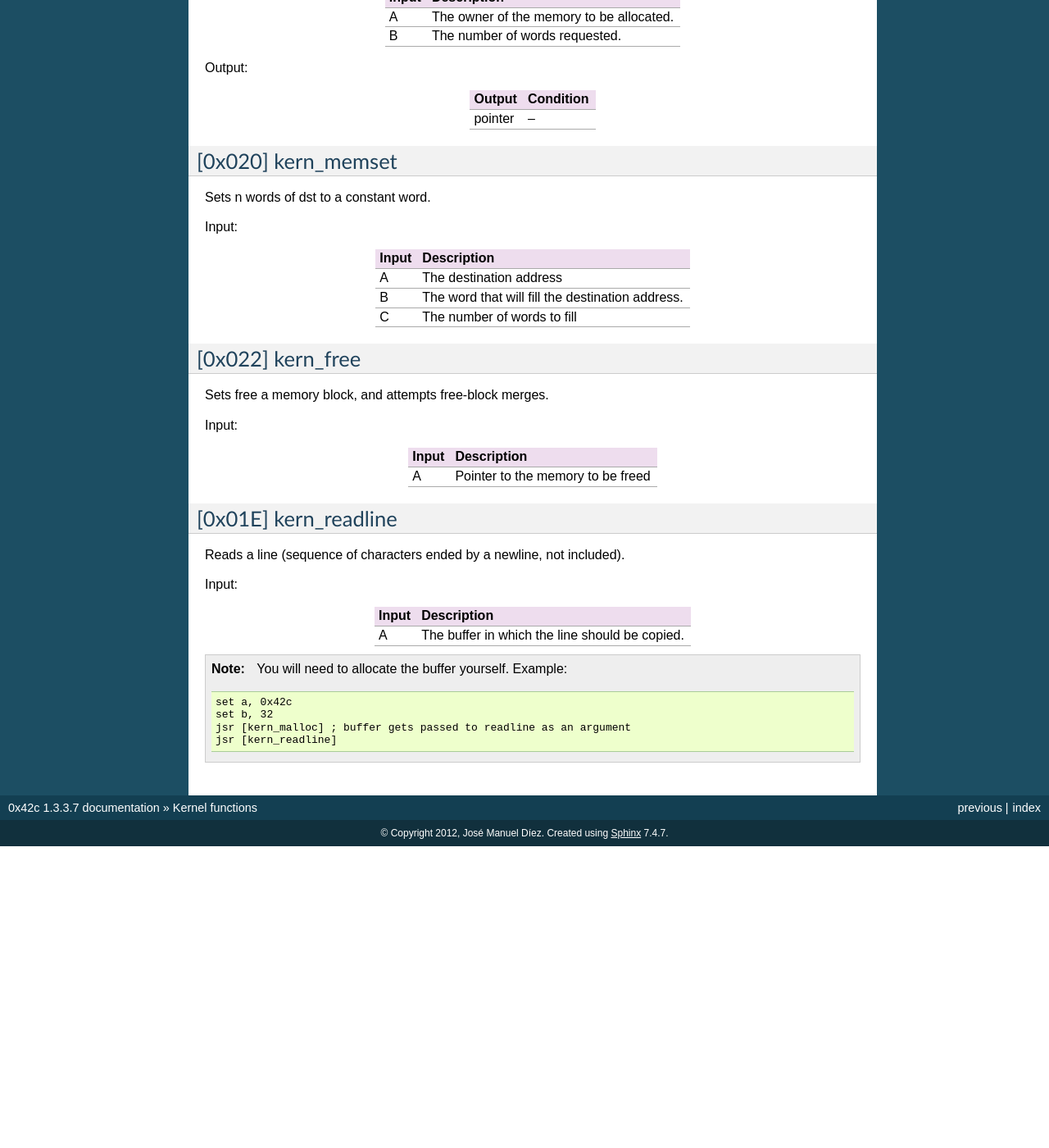
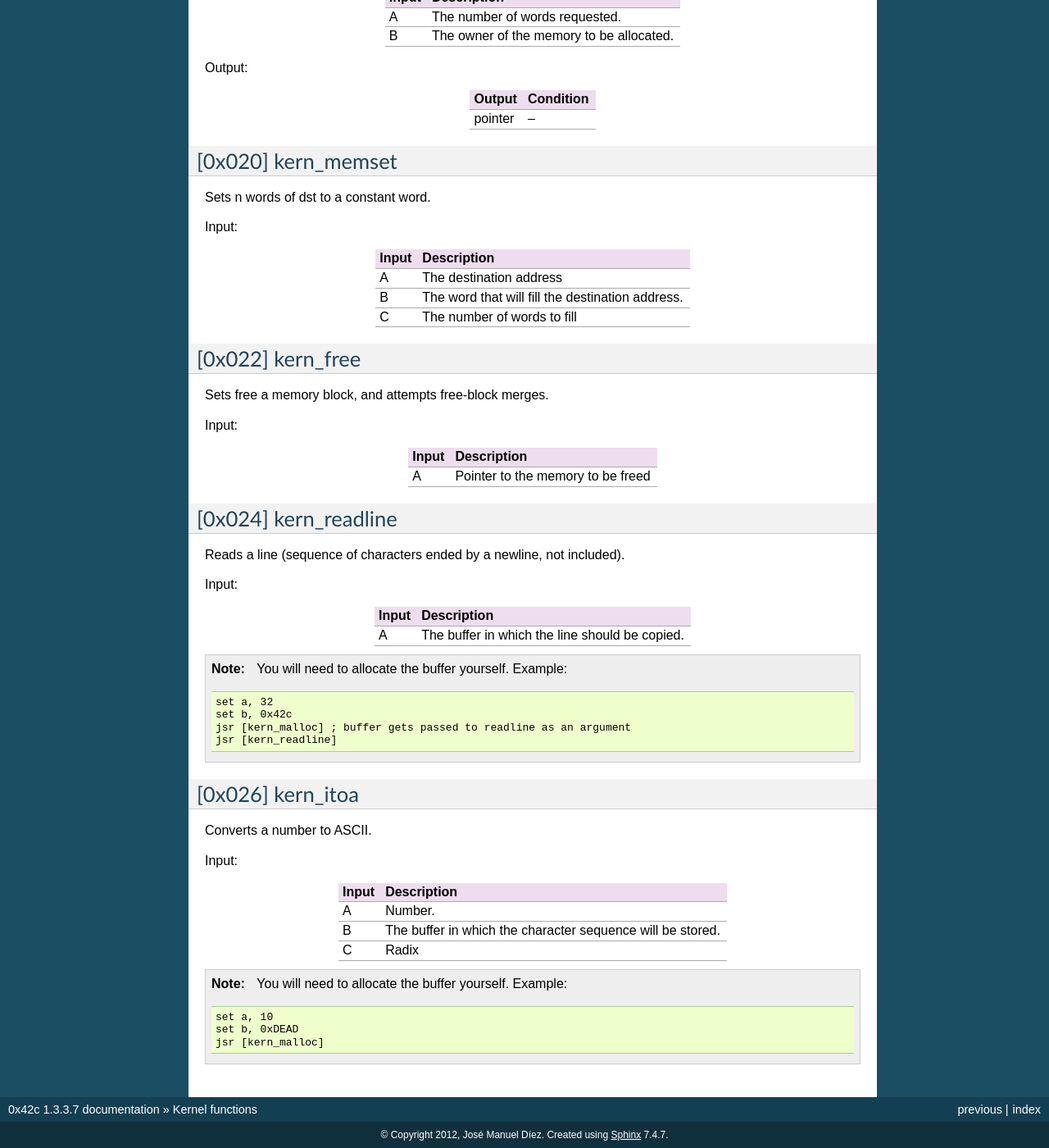
Before and after one commit to jdiez17/0x42c, a Sphinx documentation site: the page built from docs/kernel.rst, in a window 1280 px wide and 1400 px high, scrolled down 3075 px. Shown: the whole window at 82% size. Built offline with Sphinx 7.4.7, drawn with Linux system fonts in a browser that asks for light colours; before the commit the page ends 4107 px from its top, so only the background shows below that; some of the changed text lies outside the part shown.

Commit message:
Added a fizzbuzz example, included reynir's itoa function in the kernel, and fixed the order of malloc's arguments.

```diff
--- a/docs/kernel.rst
+++ b/docs/kernel.rst
@@ -192,8 +192,8 @@ Input:
 ========    =======
 Input       Description
 ========    =======
-A           The owner of the memory to be allocated.
-B           The number of words requested.
+A           The number of words requested.
+B           The owner of the memory to be allocated.
 ========    =======
 
 Output:
@@ -231,7 +231,7 @@ Input       Description
 A           Pointer to the memory to be freed
 ========    =======
 
-[0x01E] kern_readline
+[0x024] kern_readline
 =====================
 
 Reads a line (sequence of characters ended by a newline, not included).
@@ -250,7 +250,32 @@ A           The buffer in which the line should be copied.
 
     .. code-block:: none
 
-        set a, 0x42c
-        set b, 32
+        set a, 32
+        set b, 0x42c
         jsr [kern_malloc] ; buffer gets passed to readline as an argument
         jsr [kern_readline]
+
+[0x026] kern_itoa
+=====================
+
+Converts a number to ASCII.
+
+Input:
+
+========    =======
+Input       Description
+========    =======
+A           Number.
+B			The buffer in which the character sequence will be stored.
+C			Radix
+========    =======
+
+.. note::
+
+    You will need to allocate the buffer yourself. Example:
+
+    .. code-block:: none
+
+        set a, 10
+        set b, 0xDEAD
+        jsr [kern_malloc]
```
Also changed, not shown: 5 other files.
